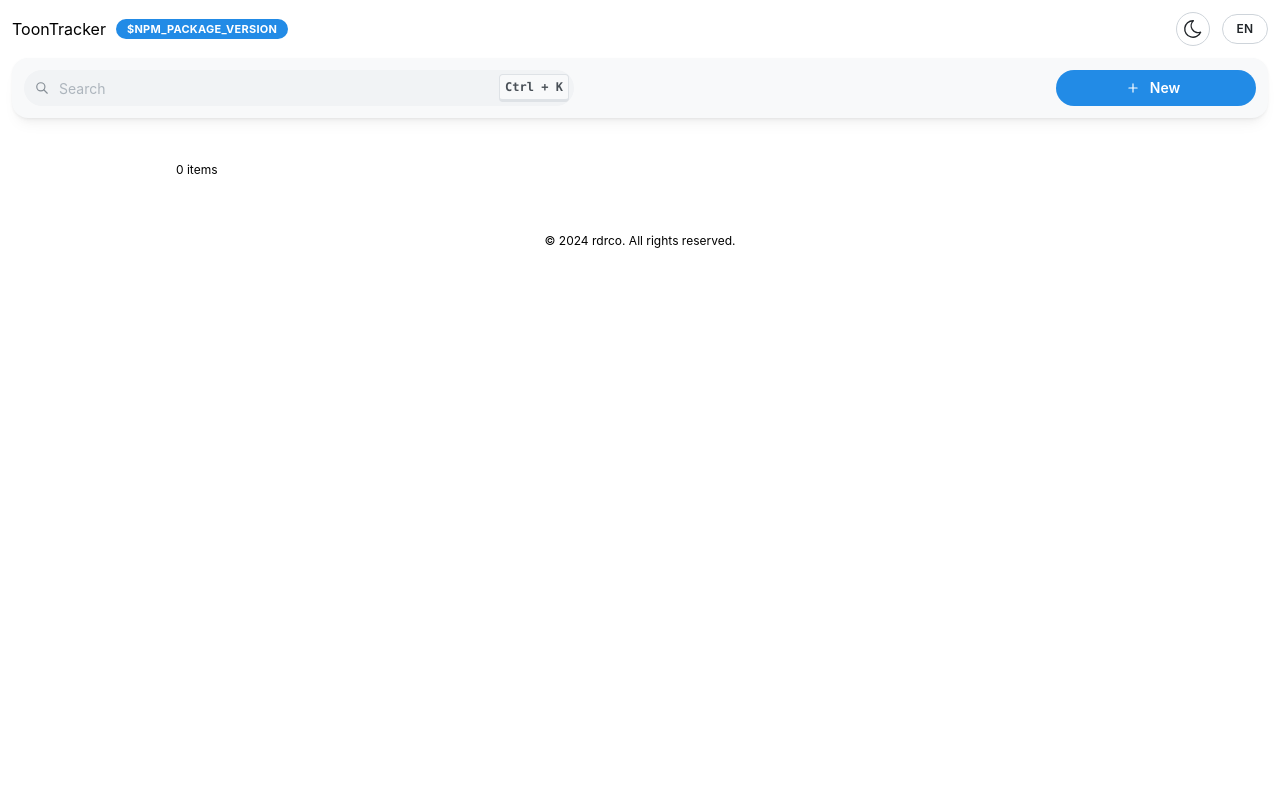
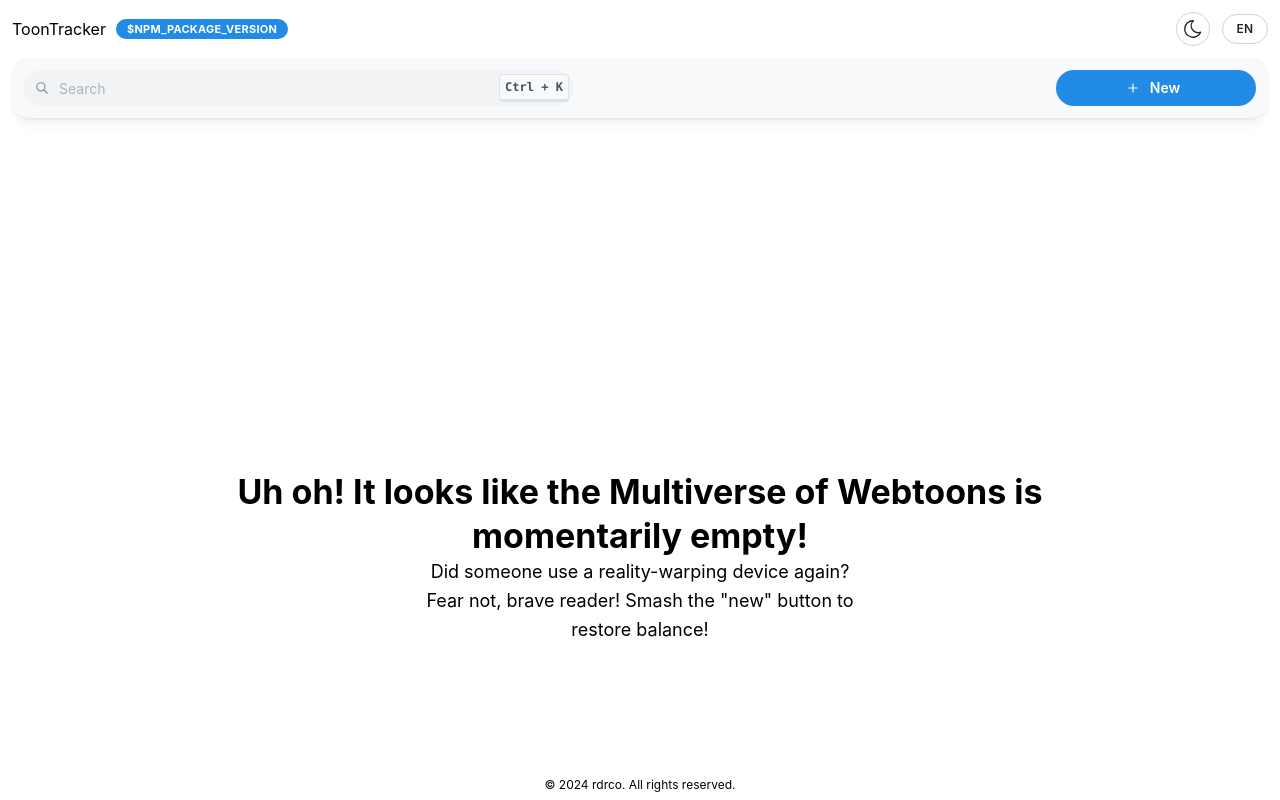
Before and after one commit to robin-deruyck/toon-tracker, a React (Vite) app: page / in a window 1280 px wide. Built offline with nearby package versions, Linux system fonts and the light colour scheme.

Commit message:
feat: add default message for empty webtoon list

```diff
--- /dev/null
+++ b/src/components/NoWebtoons/NoWebtoons.module.css
@@ -0,0 +1,47 @@
+.root {
+    padding-top: rem(120px);
+    padding-bottom: rem(120px);
+    height: 100%;
+    width: 100%;
+}
+
+.inner {
+    position: relative;
+}
+
+.content {
+    padding-top: rem(220px);
+    position: relative;
+    z-index: 1;
+    display: flex;
+    flex-direction: column;
+    align-items: center;
+
+    @media (max-width: $mantine-breakpoint-sm) {
+        padding-top: rem(120px);
+    }
+}
+
+.title {
+    font-family:
+            Greycliff CF,
+            var(--mantine-font-family);
+    text-align: center;
+    font-weight: 900;
+    font-size: rem(38px);
+    color: var(--mantine-color-white);
+
+    @media (max-width: $mantine-breakpoint-sm) {
+        font-size: rem(32px);
+    }
+
+    @mixin light {
+        color: var(--mantine-color-black);
+    }
+}
+
+.description {
+    max-width: rem(460px);
+    margin: var(--mantine-spacing-xl) auto calc(var(--mantine-spacing-xl) * 1.5);
+    color: var(--mantine-color-blue-1);
+}
--- /dev/null
+++ b/src/components/NoWebtoons/NoWebtoons.tsx
@@ -0,0 +1,32 @@
+import { Container, Text, Title } from '@mantine/core'
+import classes from './NoWebtoons.module.css'
+
+export const NoWebtoons = () => {
+  return (
+    <div className={classes.root}>
+      <Container>
+        <div className={classes.inner}>
+          <div className={classes.content}>
+            <Title className={classes.title}>
+              Uh oh! It looks like the Multiverse of Webtoons is momentarily empty!
+            </Title>
+            <Text
+              size="lg"
+              ta="center"
+              className={classes.description}
+            >
+              Did someone use a reality-warping device again?
+            </Text>
+            <Text
+              size="lg"
+              ta="center"
+              className={classes.description}
+            >
+              Fear not, brave reader! Smash the "new" button to restore balance!
+            </Text>
+          </div>
+        </div>
+      </Container>
+    </div>
+  )
+}
--- /dev/null
+++ b/src/components/NoWebtoons/index.ts
@@ -0,0 +1 @@
+export { NoWebtoons } from './NoWebtoons.tsx'
--- a/src/components/Results/Results.tsx
+++ b/src/components/Results/Results.tsx
@@ -3,6 +3,7 @@ import { useEffect } from 'react'
 import { WebtoonList } from '../WebtoonList'
 import { Container, ScrollArea, Text } from '@mantine/core'
 import { useFilterStore } from '@/store/filters.ts'
+import { NoWebtoons } from '@/components/NoWebtoons'
 
 export const Results = () => {
   const { webtoons, load } = useWebtoonStore((state) => ({ webtoons: state.webtoons, load: state.fetchWebtoons }))
@@ -11,6 +12,8 @@ export const Results = () => {
   useEffect(() => {
     load(webtoonByExample)
   }, [load, webtoonByExample])
+
+  if (!webtoons.length) return <NoWebtoons />
 
   return (
     <ScrollArea>
```
